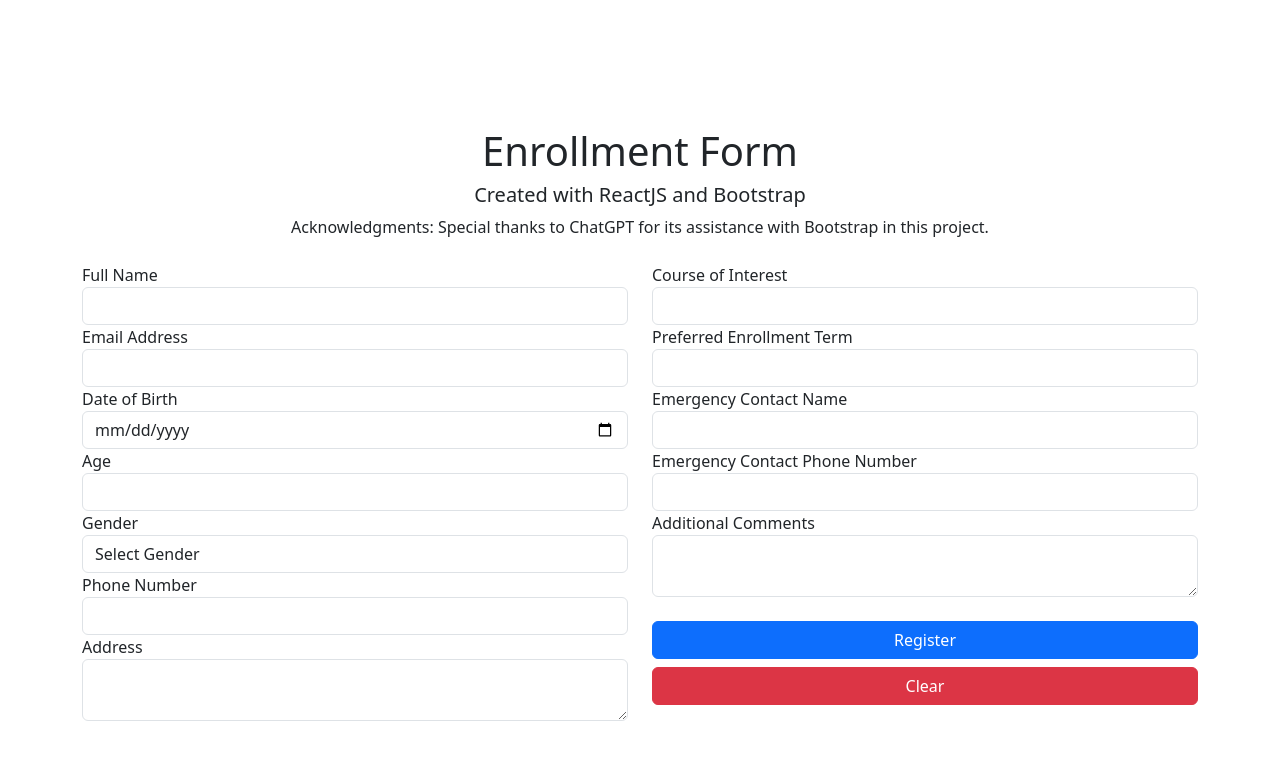
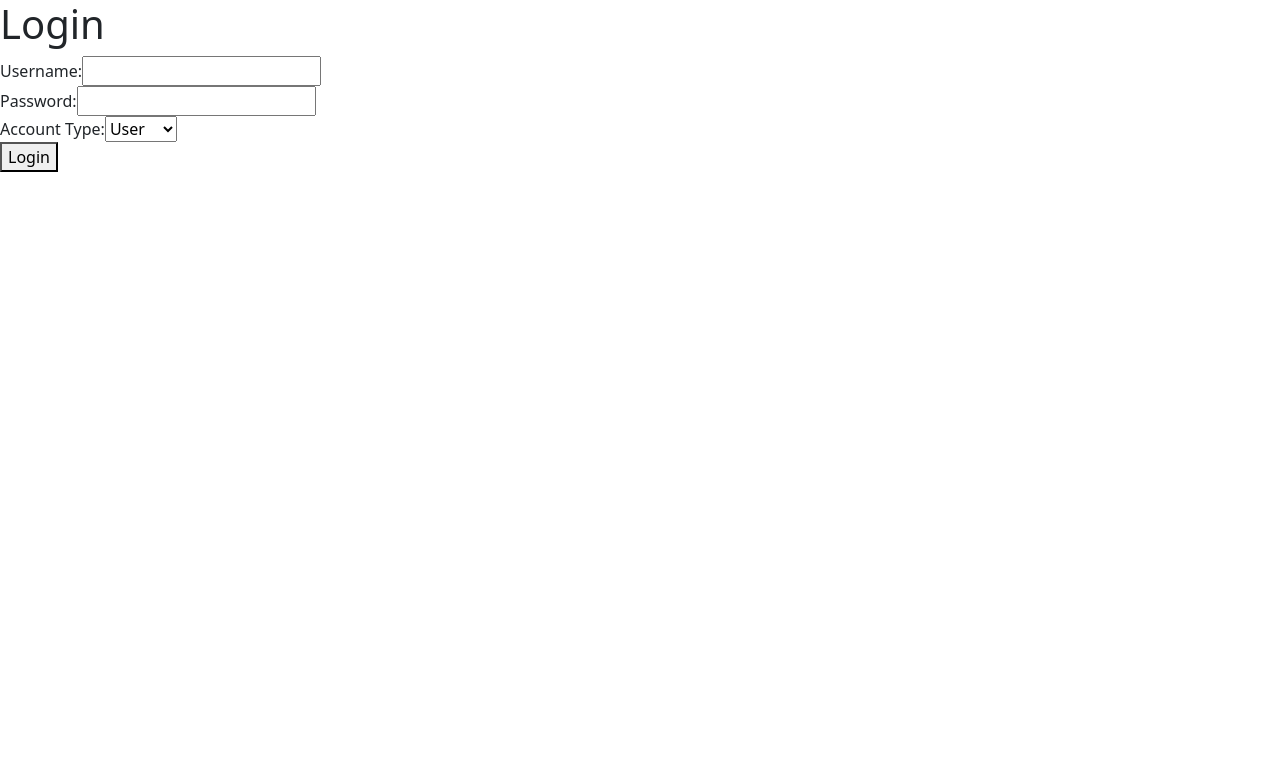
Before and after one commit to lobadev/PDC20_Props, a React (Create React App) app: page / in a window 1280 px wide. Shown: the top 760 px of the page. Built offline with nearby package versions, Linux system fonts and the light colour scheme.

Commit message:
first commit

```diff
--- /dev/null
+++ b/src/Conditionals/Homepage.js
@@ -0,0 +1,12 @@
+import React from "react";
+import UserGreetings from "./UserGreetings";
+
+function Homepage(){
+    return(
+        <div>
+            <UserGreetings isLoggedIn={true}/>
+        </div>
+    );
+}
+
+export default Homepage
--- /dev/null
+++ b/src/Conditionals/UserGreetings.js
@@ -0,0 +1,13 @@
+import React from "react";
+
+function UserGreetings(props){
+    const isLoggedIn = props.isLoggedIn;
+    return (
+        <div>
+            {isLoggedIn?<h1>Welcome back!</h1>:<h1>Please sign up.</h1>}
+        </div>
+);
+
+}
+
+export default UserGreetings;
--- /dev/null
+++ b/src/Dashboard/AdminPanel.js
@@ -0,0 +1,24 @@
+import React from "react";
+
+function AdminPanel({user}){
+   return (
+    <div>
+        {user.isAdmin?(
+            <div>
+                <h1>Admin Dashboard</h1>
+                <p>Welcome, {user.name}! You have admin privileges.</p>
+                <button>Manage Users</button>
+                <button>View Reports</button>
+            </div>):(
+                <div>
+                <h1>Guest Dashboard</h1>
+                <p>Welcome, {user.name}! You are not an admin.</p>
+                <button>View Profile</button>
+                <button>Settings</button>
+                </div>)}
+    </div>
+
+   );
+}
+
+export default AdminPanel;
--- /dev/null
+++ b/src/Dashboard/LogAdmin.js
@@ -0,0 +1,57 @@
+import React from "react";
+import { useState } from 'react';
+import AdminPanel from "./AdminPanel";
+
+function LogAdmin(){
+    const [username, setUsername] = useState('');
+    const [password, setPassword] = useState('');
+    const [accountType, setAccountType] = useState('');
+    const [user, setUser] = useState(null);
+
+    const handleLogin = () => {
+        const isAdmin = accountType === 'admin';
+        setUser({name: username, isAdmin});
+    }
+    return (
+        <div>
+            {user?(
+                <AdminPanel user={user}/>
+            ):(<div>
+                <h1>Login</h1>
+                <div>
+                    <label>Username:</label>
+                    <input
+                    text="text"
+                    value={username}
+                    onChange={(e) => setUsername(e.target.value)}
+                    />
+                </div>
+
+                <div>
+                    <label>Password:</label>
+                    <input
+                    text="text"
+                    value={password}
+                    onChange={(e) => setPassword(e.target.value)}
+                    />
+                </div>
+
+                <div>
+                    <label>Account Type:</label>
+                    <select
+                    text="text"
+                    value={accountType}
+                    onChange={(e) => setAccountType(e.target.value)}
+                    >
+                        <option value="user">User</option>
+                        <option value="admin">Admin</option>
+                    </select>
+                </div>
+                <button onClick={handleLogin}>Login</button>
+
+                </div>)}
+        </div>
+    );
+}
+
+export default LogAdmin;
--- /dev/null
+++ b/src/Greetings/Greet.js
@@ -0,0 +1,9 @@
+import React from "react";
+
+function Greet(props){
+    return (
+      <h1>Hello, {props.name}!</h1>
+    );
+}
+
+export default Greet;
--- /dev/null
+++ b/src/Greetings/GreetHello.js
@@ -0,0 +1,16 @@
+import React from "react";
+import Greet from "./Greet";
+
+function GreetHello(){
+    return (
+        <div>
+            <Greet name="Alice"/>
+            <Greet name="Bob"/>
+            <Greet name="Charlie"/>
+            <Greet name="John"/>
+        </div>
+
+    );
+}
+
+export default GreetHello;
--- a/src/index.js
+++ b/src/index.js
@@ -2,12 +2,15 @@ import React from 'react';
 import ReactDOM from 'react-dom/client';
 import './index.css';
 import App from './App';
+import GreetHello from './Greetings/GreetHello';
 import reportWebVitals from './reportWebVitals';
+import Homepage from './Conditionals/Homepage';
+import LogAdmin from './Dashboard/LogAdmin';
 
 const root = ReactDOM.createRoot(document.getElementById('root'));
 root.render(
   <React.StrictMode>
-    <App />
+    <LogAdmin />
   </React.StrictMode>
 );
 
```
Also changed, not shown: src/Expressionjsx.js (added, +9 -0 lines).
